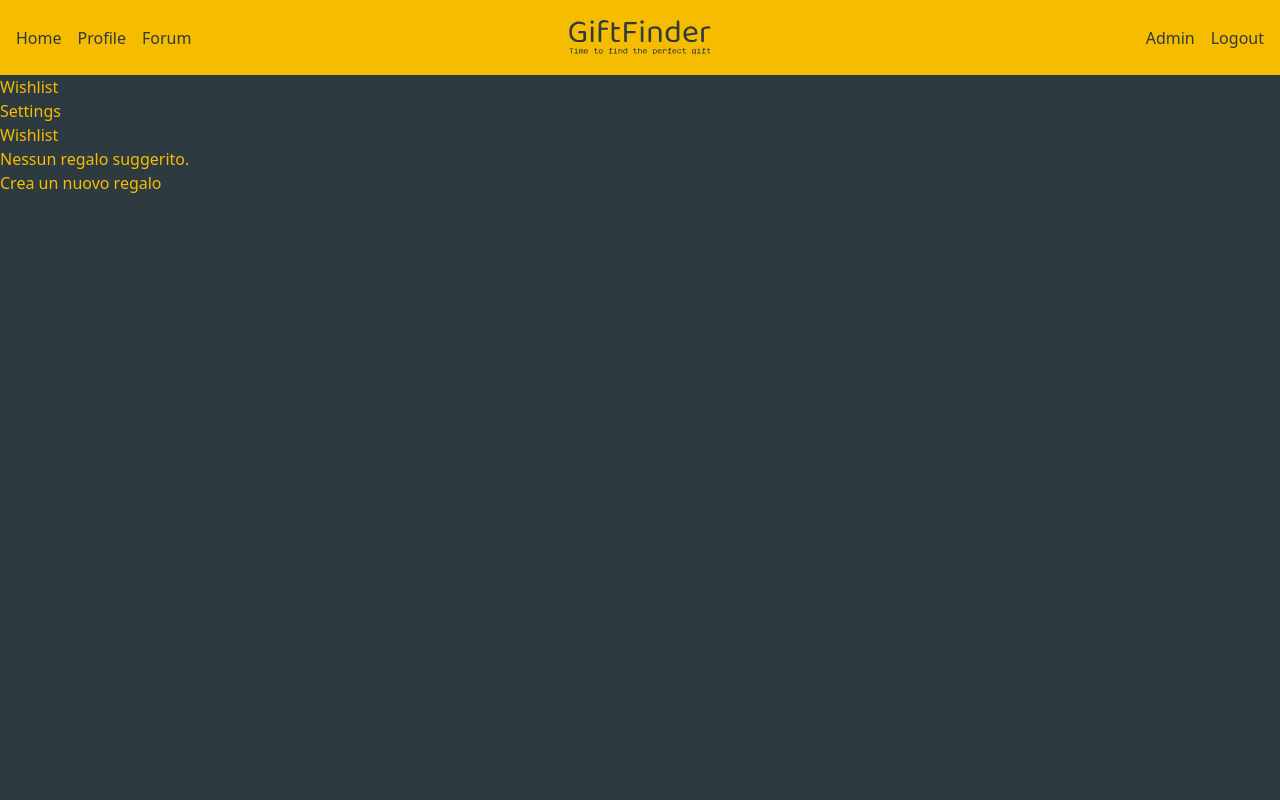
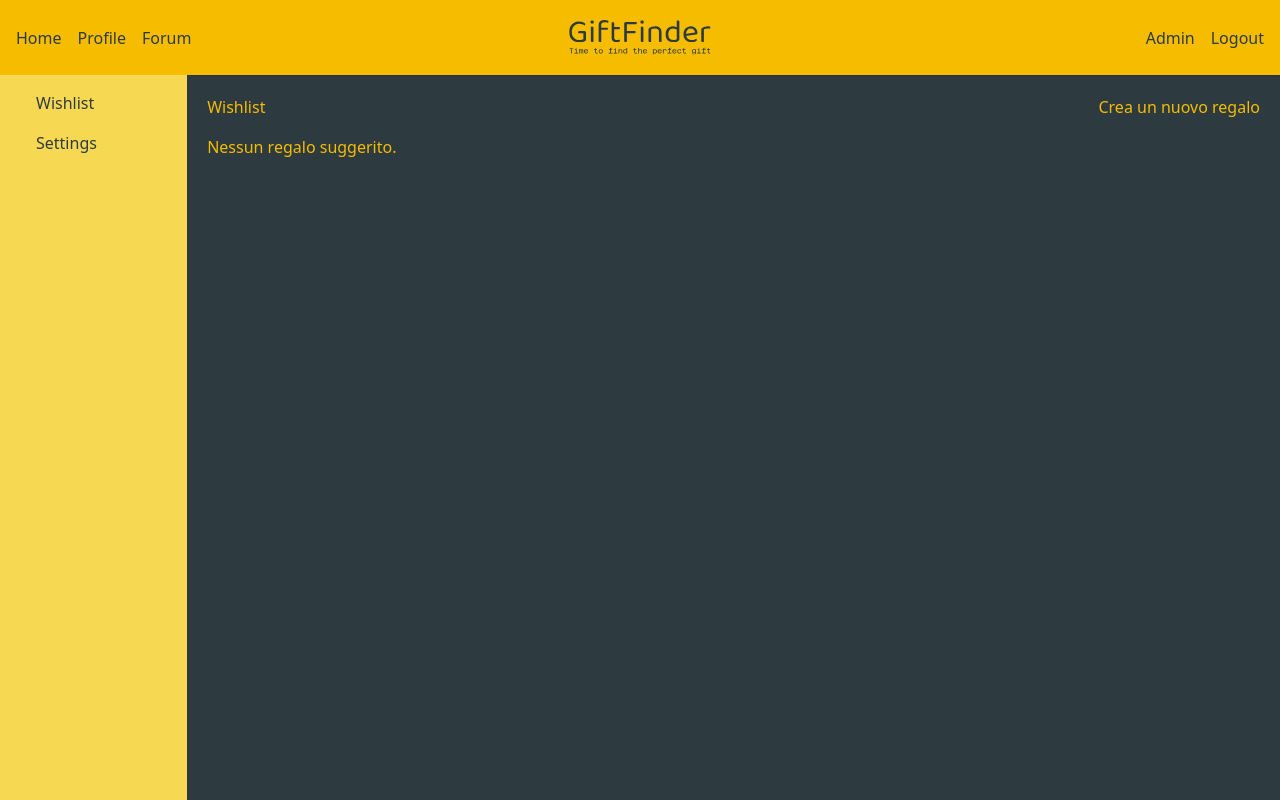
Before and after one commit to carru93/GiftFinder, a Django app: page /users/profile/wishlist/ in a window 1280 px wide. Run offline with Django 5.2, Linux system fonts and the light colour scheme; the visitor is signed in with stand-in values (Sample User, id 1); data that the repository does not hold is empty; style sheets or scripts are compiled from the project's sources; some libraries are stand-ins or nearby versions.

Commit message:
feat: profile sidebar and wishlist

```diff
--- a/users/templates/users/profile.html
+++ b/users/templates/users/profile.html
@@ -3,18 +3,18 @@
     Profile - Gift Finder
 {% endblock title %}
 {% block content %}
-    <div>
-        <nav>
+    <div class="flex">
+        <nav class="w-1/6 text-background bg-primary-light px-5 h-full min-h-[calc(100vh-75px)] sticky">
             <ul>
-                <li>
+                <li class="px-4 py-2 mt-2">
                     <a href="{% url 'users:wishlist' %}">Wishlist</a>
                 </li>
-                <li>
+                <li class="px-4 py-2">
                     <a href="{% url 'users:settings' %}">Settings</a>
                 </li>
             </ul>
         </nav>
-        <div class="profile-content">
+        <div class="profile-content p-5 min-h-full w-full">
             {% block profile_content %}
                 content profile
             {% endblock profile_content %}
--- a/users/templates/users/wishlist.html
+++ b/users/templates/users/wishlist.html
@@ -1,14 +1,21 @@
 {% extends "users/profile.html" %}
 {% block profile_content %}
-    <h2>Wishlist</h2>
-    <ul>
+    <div class="flex justify-between w-full">
+        <h1>Wishlist</h1>
+        <a href="{% url 'gifts:create' %}" class="btn btn-primary">Crea un nuovo regalo</a>
+    </div>
+    <ul class="mt-4">
         {% for gift in suggested_gifts %}
-            <li>
-                <strong>{{ gift }}</strong>
+            <li class="mb-4">
+                <div>
+                    <div>
+                        <strong>{{ gift.name }}</strong>
+                    </div>
+                    <span>{{ gift.description }}</span>
+                </div>
             </li>
         {% empty %}
             <li>Nessun regalo suggerito.</li>
         {% endfor %}
     </ul>
-    <a href="{% url 'gifts:create' %}" class="btn btn-primary">Crea un nuovo regalo</a>
 {% endblock profile_content %}
```
